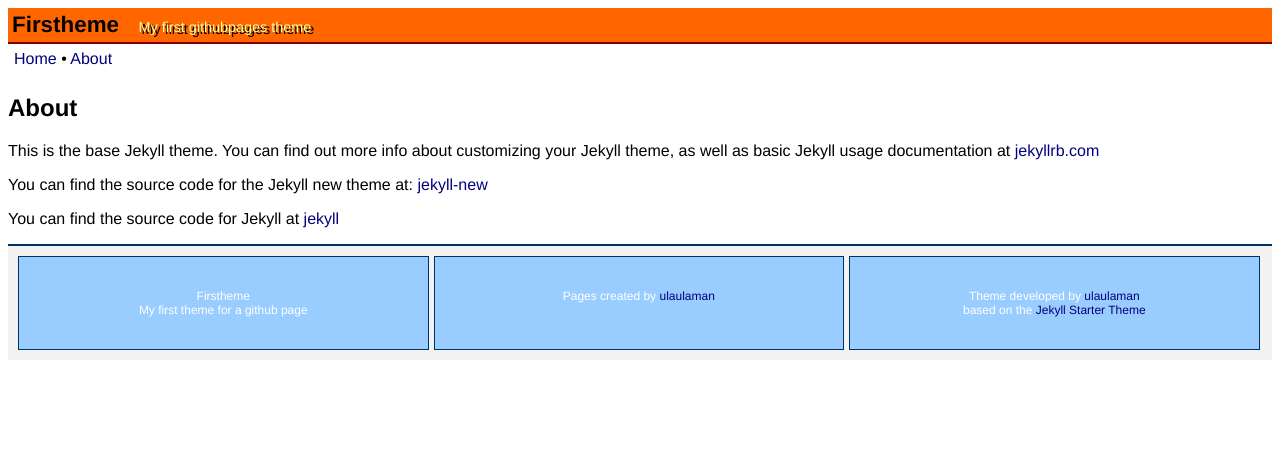
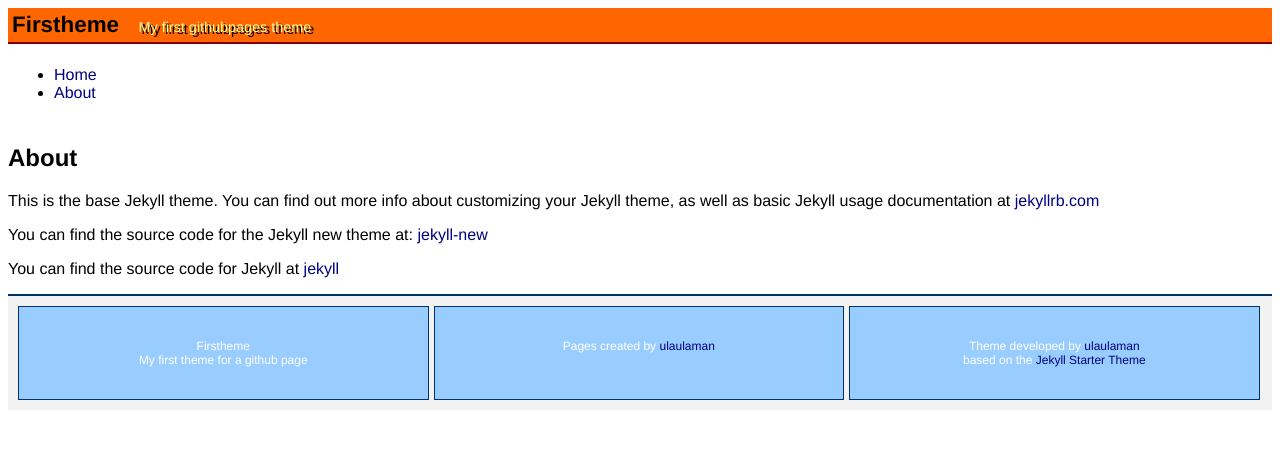
Before and after one commit to ulaulaman/firstheme, a Jekyll site: the page built from about.md, in a window 1280 px wide. Shown: the top 449 px of the page. Built offline with Jekyll 4.4.1, drawn with Linux system fonts in a browser that asks for light colours.

Commit message:
Update header.html

```diff
--- a/_includes/header.html
+++ b/_includes/header.html
@@ -6,8 +6,10 @@
   </div>
 
 <div id="nav">
-  <a href="{{ 'index.html' | relative_url }}">Home</a> •
-  <a href="{{ 'about.html' | relative_url }}">About</a>
+  <ul class="nav">
+    <li><a href="{{ 'index.html' | relative_url }}">Home</a></li>
+    <li><a href="{{ 'about.html' | relative_url }}">About</a></li>
+  </ul>
 </div>
 
 </header>
```
